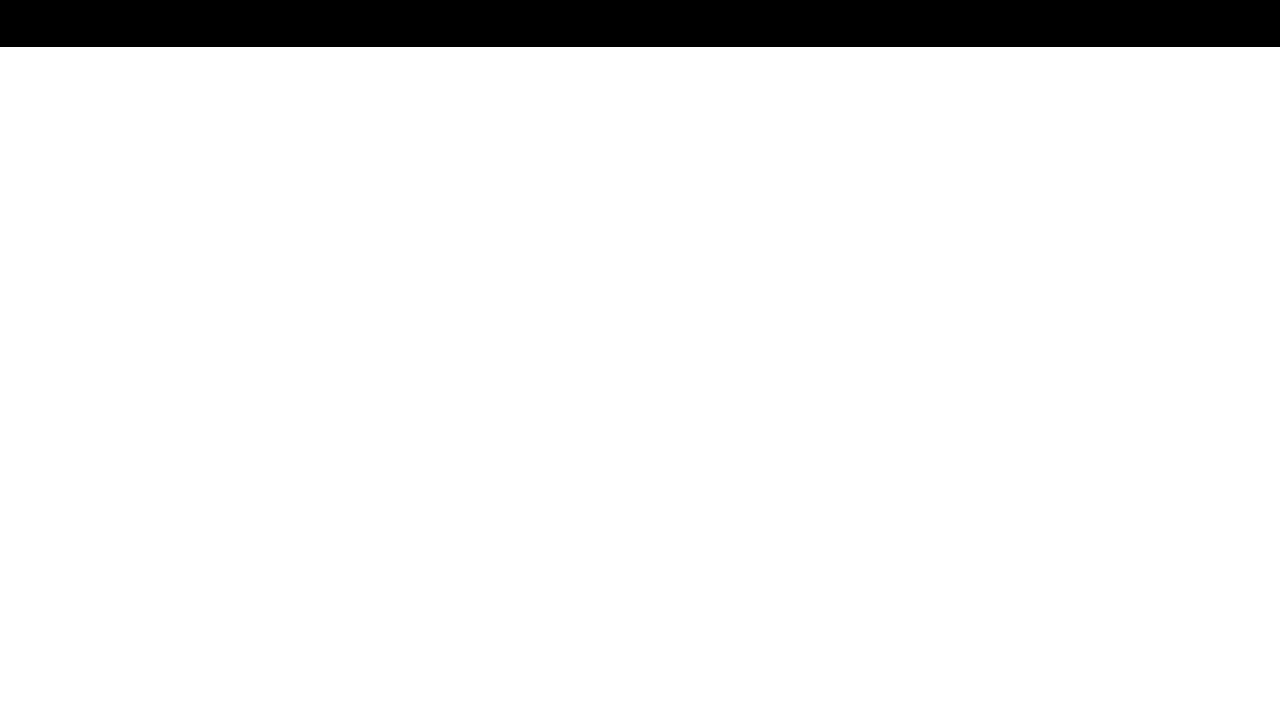
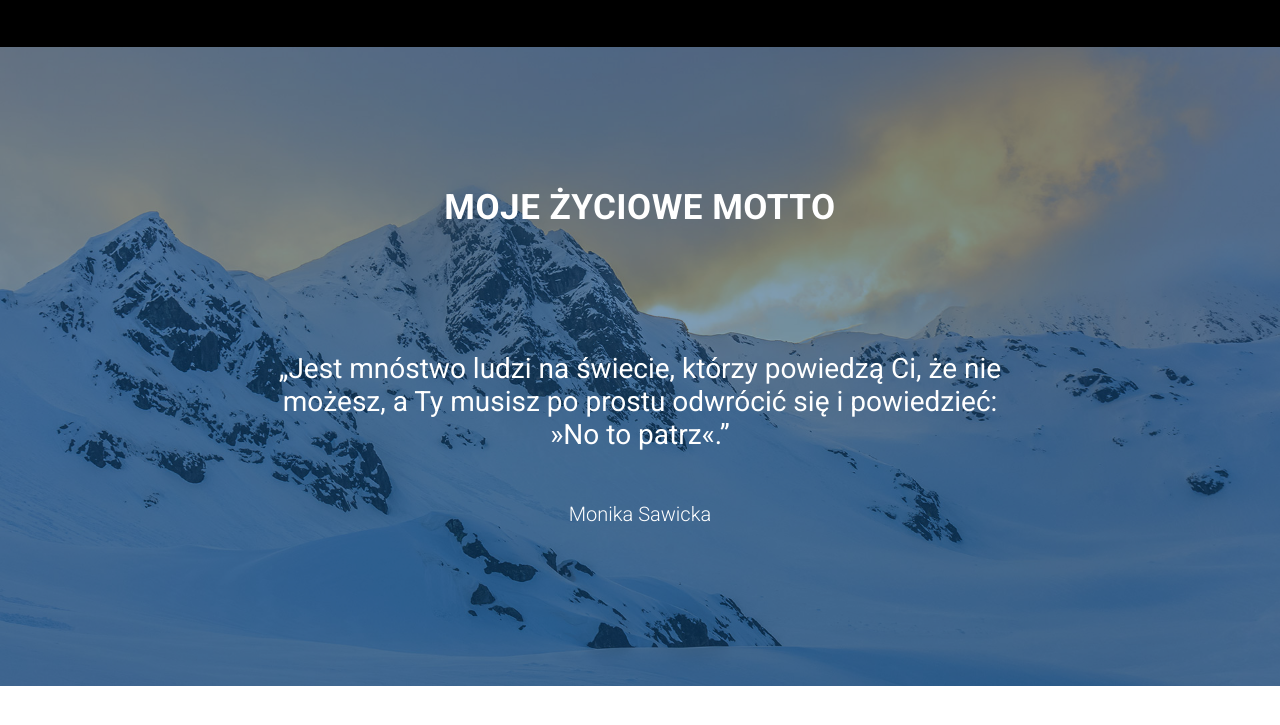
Before and after one commit to maksymilianfiec/maksymilianfiec.github.io, a plain HTML site: page index.html in a window 1280 px wide. Shown: the part 2598-3323 px from the top of the page. Drawn offline with Linux system fonts and the light colour scheme.

Commit message:
Add section Motto

```diff
--- a/css/style.css
+++ b/css/style.css
@@ -350,6 +350,68 @@ header img {
 }
 
 
+/*SEKCJA MOTTO*/
+.motto {
+    background-image: url(../img/motto.jpg);
+    background-attachment: fixed;
+    background-repeat: no-repeat;
+    background-size: cover;
+    background-position: center;
+}
+
+.motto__background {
+    background-color: rgba(0, 63, 114, 0.5);
+    color: white;
+}
+
+.motto__title {
+    padding: 40px 20px;
+    font-size: 2em;
+    text-transform: uppercase;
+    text-align: center;
+    letter-spacing: 0.5px;
+}
+
+.motto__sentence {
+    max-width: 768px;
+    padding: 40px 20px 20px;
+    margin: 0 auto;
+    font-size: 1.8em;
+    text-align: center;
+}
+
+.motto__author {
+    padding: 0 20px 100px;
+    font-size: 1.4em;
+    font-weight: 300;
+    text-align: center;
+}
+
+@media (min-width:768px) {
+    .motto__title {
+        padding: 60px 20px 40px;
+        font-size: 2.5em;
+    }
+}
+
+@media (min-width: 1024px) {
+    .motto__title {
+        padding: 140px 20px 60px;
+        font-size: 3.5em;
+    }
+
+    .motto__sentence {
+        padding: 5vw 20px 4vw;
+        font-size: 2.8em;
+    }
+
+    .motto__author {
+        padding: 0 20px 160px;
+        font-size: 2em;
+    }
+}
+
+
 /*SEKCJA FOOTER*/
 
 footer {
--- a/index.html
+++ b/index.html
@@ -1,5 +1,6 @@
 <!DOCTYPE html>
 <html lang="pl">
+
 <head>
     <meta charset="UTF-8">
     <meta name="viewport" content="width=device-width, initial-scale=1.0">
@@ -64,7 +65,13 @@
             </div>
         </div>
     </section>
-    <section></section>
+    <section class="motto">
+        <div class="motto__background">
+            <h1 class="motto__title">Moje życiowe motto</h1>
+            <p class="motto__sentence">„Jest mnóstwo ludzi na świecie, którzy powiedzą Ci, że nie możesz, a Ty musisz po prostu odwrócić się i powiedzieć: »No to patrz«.”</p>
+            <p class="motto__author">Monika Sawicka</p>
+        </div>
+    </section>
     <section></section>
     <section></section>
     <footer></footer>
```
Also changed, not shown: img/motto.jpg (added).
